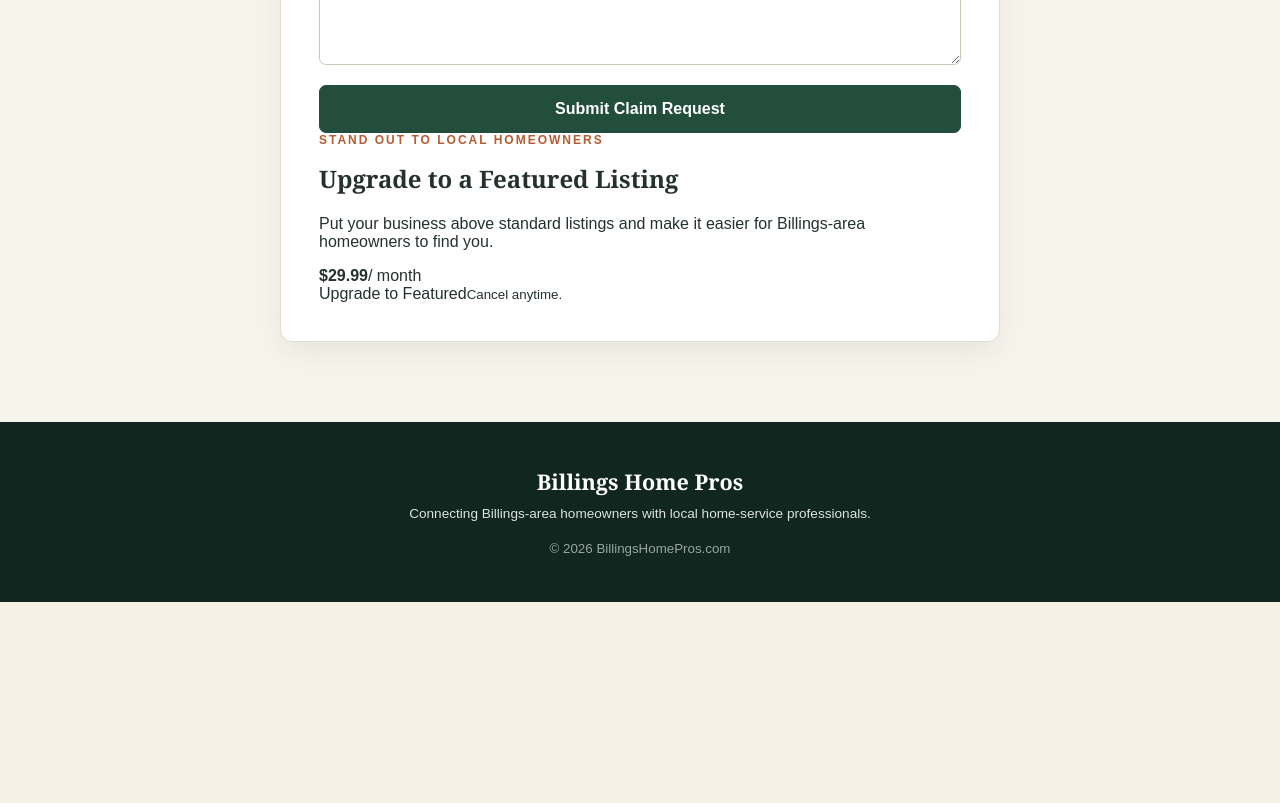
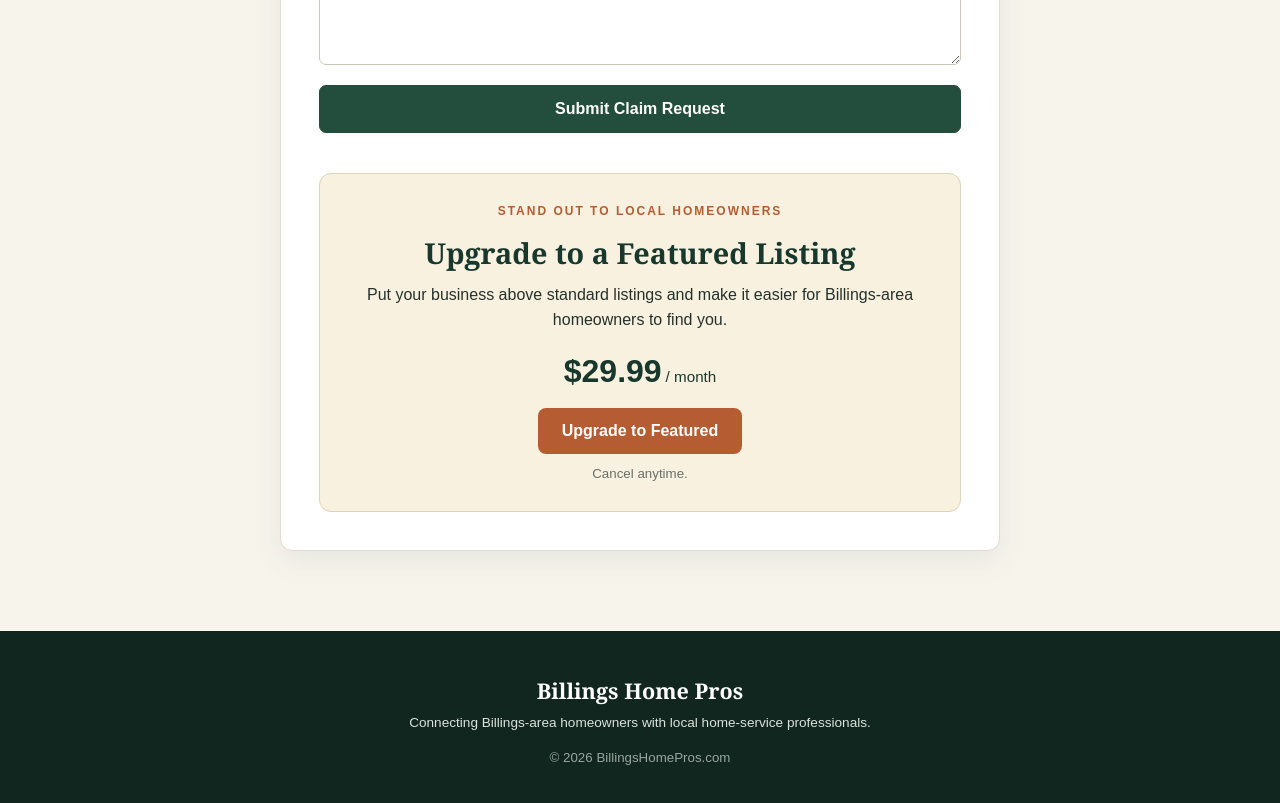
Before and after one commit to Cheddaronbass/billingshomepros, a Next.js app: page /get-listed in a window 1280 px wide. Shown: the part 1340-2143 px from the top of the page. Before the commit the page ends 1942 px from the top, so only its background shows below. Built offline with nearby package versions, Linux system fonts and the light colour scheme.

Commit message:
Add styles for featured listing upgrade
Added styles for featured listing upgrade section.

```diff
--- a/app/globals.css
+++ b/app/globals.css
@@ -1230,3 +1230,61 @@ footer small {
     grid-template-columns: 1fr;
   }
 }
+/* FEATURED LISTING UPGRADE */
+
+.featuredUpgrade {
+  margin-top: 40px;
+  padding: 30px 24px;
+  background: #f8f1df;
+  border: 1px solid #ded3bc;
+  border-radius: 12px;
+  text-align: center;
+}
+
+.featuredUpgrade h2 {
+  margin: 8px 0 10px;
+  color: var(--forest);
+  font-family: Georgia, "Times New Roman", serif;
+  font-size: 1.8rem;
+}
+
+.featuredUpgrade p {
+  max-width: 560px;
+  margin: 0 auto 20px;
+  color: var(--charcoal);
+  line-height: 1.6;
+}
+
+.featuredPrice {
+  margin-bottom: 18px;
+  color: var(--forest);
+}
+
+.featuredPrice strong {
+  font-size: 2rem;
+}
+
+.featuredPrice span {
+  margin-left: 4px;
+  font-size: 0.95rem;
+}
+
+.featuredUpgradeButton {
+  display: inline-block;
+  padding: 14px 24px;
+  background: var(--rust);
+  border-radius: 8px;
+  color: #ffffff !important;
+  font-weight: 800;
+  text-decoration: none;
+}
+
+.featuredUpgradeButton:hover {
+  transform: translateY(-2px);
+}
+
+.featuredUpgrade small {
+  display: block;
+  margin-top: 12px;
+  color: var(--muted);
+}
```
